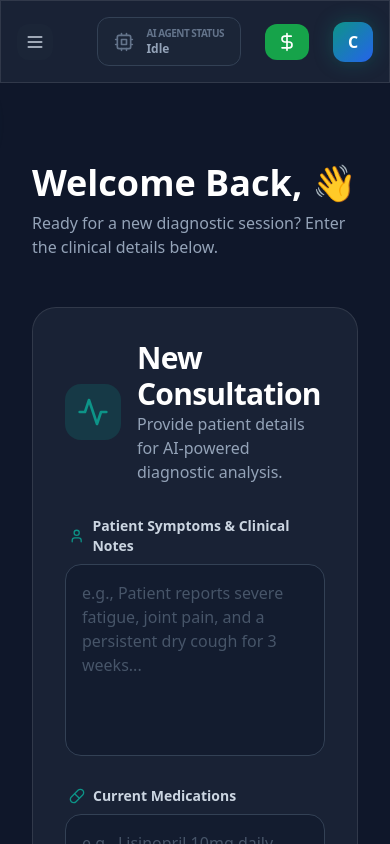
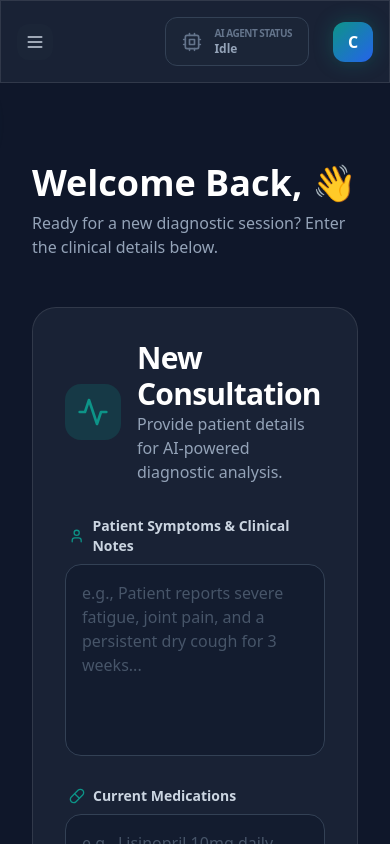
Before and after one commit to Casido1/MediLink.AI.UI, a React (Vite) app: page / in a window 390 px wide. Built offline with nearby package versions, Linux system fonts and the light colour scheme.

Commit message:
Removed the make it rain functionality from the mobile view

```diff
--- a/src/App.jsx
+++ b/src/App.jsx
@@ -116,11 +116,11 @@ function App() {
 
                         <div className="h-8 w-[1px] bg-slate-800 mx-2 hidden md:block"></div>
 
-                        {/* Make it Rain Button */}
+                        {/* Make it Rain Button - Hidden on Mobile */}
                         <button
                             onClick={() => setIsRaining(true)}
                             disabled={isRaining}
-                            className={`flex items-center gap-2 px-3 md:px-4 py-2 rounded-xl font-bold transition-all ${isRaining
+                            className={`hidden md:flex items-center gap-2 px-3 md:px-4 py-2 rounded-xl font-bold transition-all ${isRaining
                                 ? 'bg-slate-700 text-slate-500 cursor-not-allowed'
                                 : 'bg-green-600 text-white hover:bg-green-500 hover:scale-105 active:scale-95'
                                 }`}
```
